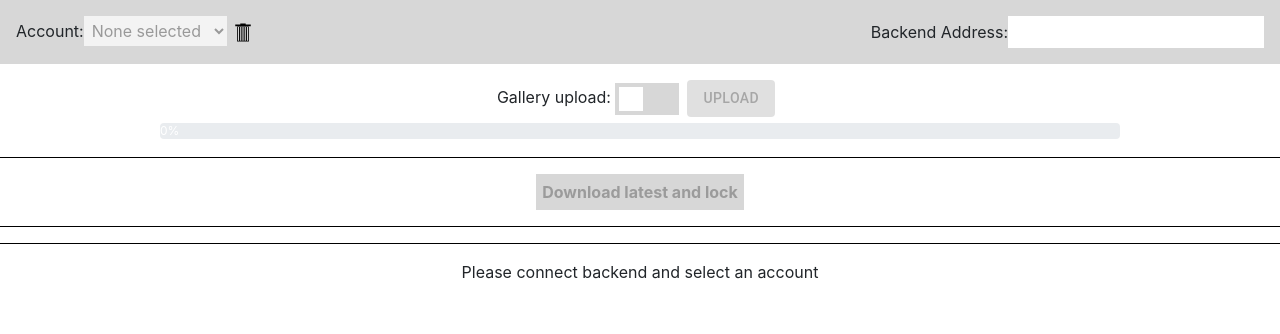
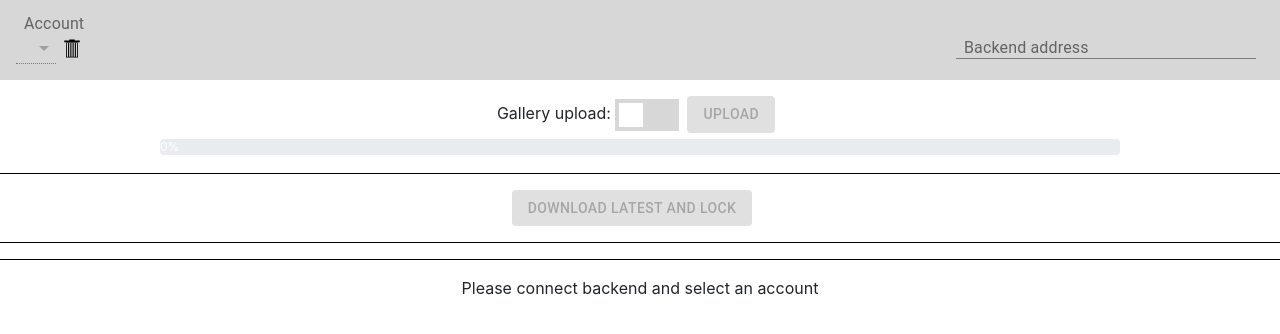
Before and after one commit to michaelcheungkm/picture-layout-organiser, a React (Create React App) app in the folder frontend/: page / in a window 1280 px wide. Shown: the top 334 px of the page. Built offline with nearby package versions, Linux system fonts and the light colour scheme.

Commit message:
Implement Material UI account selector

```diff
--- a/frontend/src/App.js
+++ b/frontend/src/App.js
@@ -4,7 +4,13 @@ import axios from 'axios'
 import './App.css'
 
 import {Progress} from 'reactstrap'
-import {Button} from '@material-ui/core/index'
+import {
+  Button,
+  TextField,
+  Select,
+  MenuItem,
+  InputLabel
+} from '@material-ui/core/index'
 
 import Grid from './components/grid/Grid'
 import ImageSquare from './components/imageSquare/ImageSquare'
@@ -36,6 +42,7 @@ const NUM_COLS = 3
 const MAX_IN_GALLERY = 10
 
 const NONE_INDEX = -1
+const EMPTY_USER = ''
 
 const ENTER_KEY = 13
 const ESC_KEY = 27
@@ -100,14 +107,13 @@ const App = () => {
   const [selectedIndex, setSelectedIndex] = useState(NONE_INDEX)
   const [editingIndex, setEditingIndex] = useState(NONE_INDEX)
   const [content, setContent] = useState([])
-  const [username, setUsername] = useState(null)
+  const [username, setUsername] = useState(EMPTY_USER)
   const [saved, setSaved] = useState(true)
   const [statusMessages, setStatusMessages] = useState([])
   const [uploading, setUploading] = useState(false)
   const [uploadPercent, setUploadPercent] = useState(0)
   const [galleryUpload, setGalleryUpload] = useState(false)
 
-  const accountSelectorRef = useRef(null)
   const fileUploaderRef = useRef(null)
 
   useEffect(() => {
@@ -317,7 +323,6 @@ const App = () => {
               // Update list of users
               listUsers(backendAddress, (users) => {
                 setUsers(users)
-                accountSelectorRef.current.value = newName
                 // Get new user's content - usually empty unless duplicate name used
                 getUserContent(newName, backendAddress, function(incomingContent){
                   setUsername(newName)
@@ -328,9 +333,8 @@ const App = () => {
           }
         }
       }
-    } else if (option === '') {
-      // None selected
-      setUsername(null)
+    } else if (option === EMPTY_USER) {
+      setUsername(EMPTY_USER)
       setContent([])
     } else {
       // Default - switch to an existing user
@@ -445,7 +449,7 @@ const App = () => {
     <span>
       <Button
         className={classes.button}
-        disabled={username === null || !saved}
+        disabled={username === EMPTY_USER || !saved}
         variant='contained'
         color='primary'
         onClick={() => fileUploaderRef.current.click()}
@@ -457,7 +461,7 @@ const App = () => {
         id="add-file"
         ref={fileUploaderRef}
         style={{display: "none"}}
-        disabled={username === null || !saved || uploading || editingIndex !== NONE_INDEX}
+        disabled={username === EMPTY_USER || !saved || uploading || editingIndex !== NONE_INDEX}
         onChange={handleFilesSelected}
       />
     </span>
@@ -467,9 +471,9 @@ const App = () => {
     <div className="top-bar">
       <div className="admin-bar">
         <span className="backend-address-input">
-          Backend Address:
-          <input
-            type="text"
+          <TextField
+            className={classes.textField}
+            label="Backend address"
             disabled={uploading || editingIndex !== NONE_INDEX}
             onKeyDown={
               function(e){
@@ -493,32 +497,32 @@ const App = () => {
           />
         </span>
         <span className='account-select'>
-          Account:
-          <select
-            ref={accountSelectorRef}
+          <InputLabel id='account-select-label'>Account</InputLabel>
+          <Select
+            value={username}
+            labelId='account-select-label'
             disabled={backendAddress === null || uploading || editingIndex !== NONE_INDEX}
-            onChange={(e) => handleAccountSelect(e.target.value)}
+            onChange={e => handleAccountSelect(e.target.value)}
           >
-            <option value=''>None selected</option>
-            {users.map(username =>
-              (<option key={username} value={username}>{username}</option>)
+            <MenuItem value={EMPTY_USER}>None selected</MenuItem>
+            {users.map(name =>
+              (<MenuItem key={name} value={name}>{name}</MenuItem>)
             )}
-            <option value='create-new'>+ New account</option>
-          </select>
+            <MenuItem value='create-new'>+ New account</MenuItem>
+          </Select>
           <img
             id='account-delete-icon'
             src={binIcon}
             alt='delete account'
             onClick={function() {
-              if (backendAddress !== null && username !== null && !uploading && editingIndex === NONE_INDEX) {
+              if (backendAddress !== null && username !== EMPTY_USER && !uploading && editingIndex === NONE_INDEX) {
                 if (window.confirm("Are you sure you want to delete \"" + username + "\" from the organiser")) {
-                  // Delete account, reread list of users and set current user to null user and content empty
+                  // Delete account, reread list of users and set current user to the empty user and content empty
                   deleteAccount(username, backendAddress, function() {
                     listUsers(backendAddress, (users) => {
                       setUsers(users)
-                      setUsername(null)
+                      setUsername(EMPTY_USER)
                       setContent([])
-                      accountSelectorRef.current.value = ''
                     })
                   })
                 }
@@ -539,8 +543,11 @@ const App = () => {
         </div>
       </div>
       <div className='download-button'>
-        <button
-        disabled={uploading || editingIndex !== NONE_INDEX || username === null || backendAddress === null }
+        <Button
+          className={classes.button}
+          variant='contained'
+          color='primary'
+          disabled={uploading || editingIndex !== NONE_INDEX || username === EMPTY_USER || backendAddress === null }
           onClick={function() {
             var toDownloadIndex = selectedIndex === NONE_INDEX ? getNextDownloadIndex() : selectedIndex
             if (toDownloadIndex === -1) {
@@ -551,7 +558,7 @@ const App = () => {
           }}
         >
           {selectedIndex === NONE_INDEX ? 'Download latest and lock' : ' Download selected'}
-        </button>
+        </Button>
       </div>
       <div className='status-message-container'>
         {statusMessages.map((message, index) =>
@@ -629,7 +636,7 @@ const App = () => {
       <div className='page-content'>
 
         {
-          (backendAddress !== null && username !== null)
+          (backendAddress !== null && username !== EMPTY_USER)
             ? gridContent
             : noGridContent
         }
--- a/frontend/src/style.js
+++ b/frontend/src/style.js
@@ -3,7 +3,16 @@ import { makeStyles } from '@material-ui/core/index'
 const useStyles = makeStyles(theme => ({
     button: {
         marginRight: theme.spacing(2)
-    }
+    },
+    textField: {
+      marginLeft: theme.spacing(1),
+      marginRight: theme.spacing(1),
+      width: 300
+    },
+    selectEmpty: {
+      margin: theme.spacing(1),
+      minWidth: 120,
+  }
 }))
 
 export default useStyles
--- a/frontend/src/theme.js
+++ b/frontend/src/theme.js
@@ -1,4 +1,7 @@
 import { createMuiTheme } from '@material-ui/core/styles'
+
+
+// TODO: choose theme
 
 export default createMuiTheme({
   palette: {
```
Lines whose indentation alone changed are shown as unchanged.
